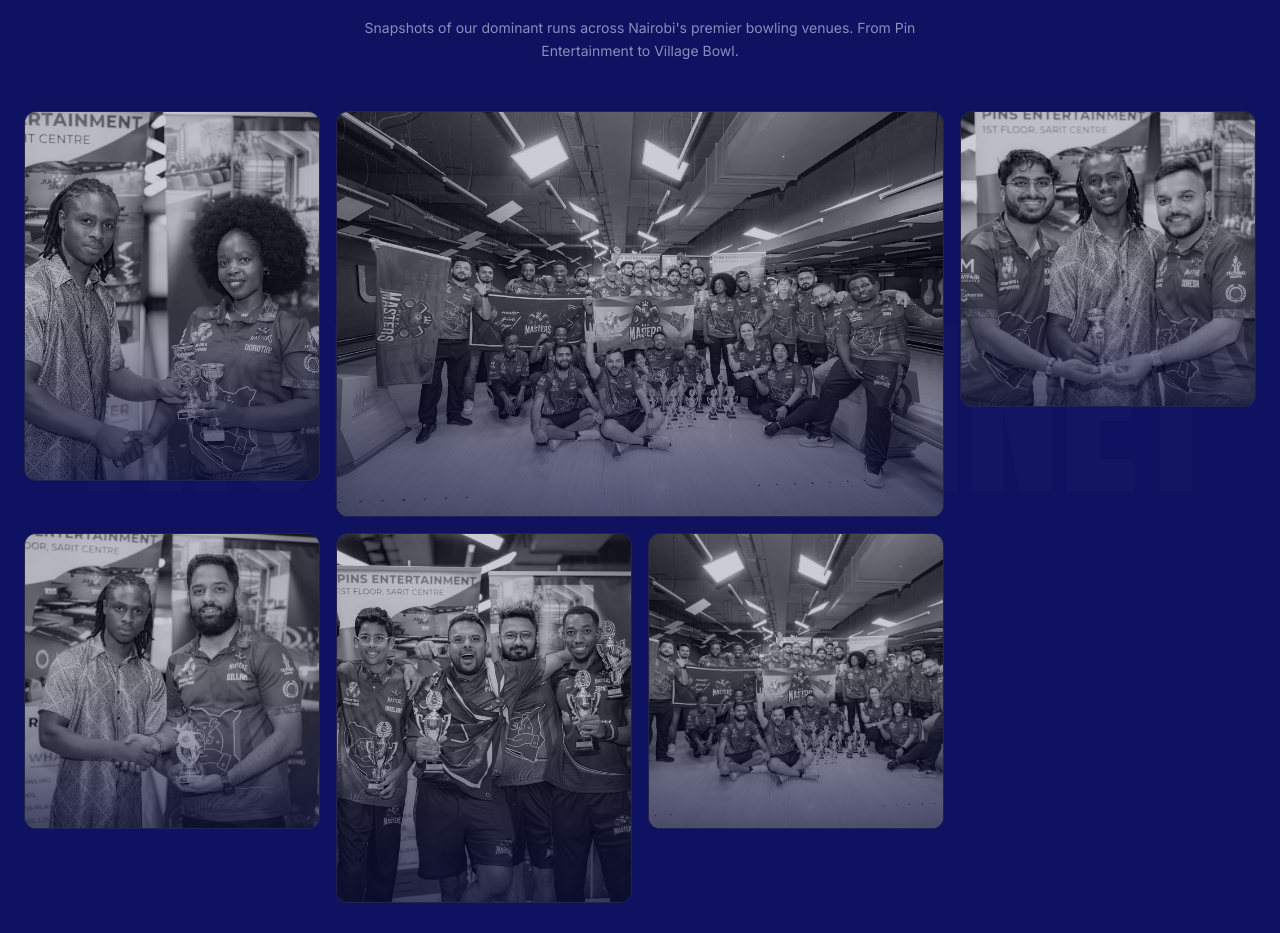
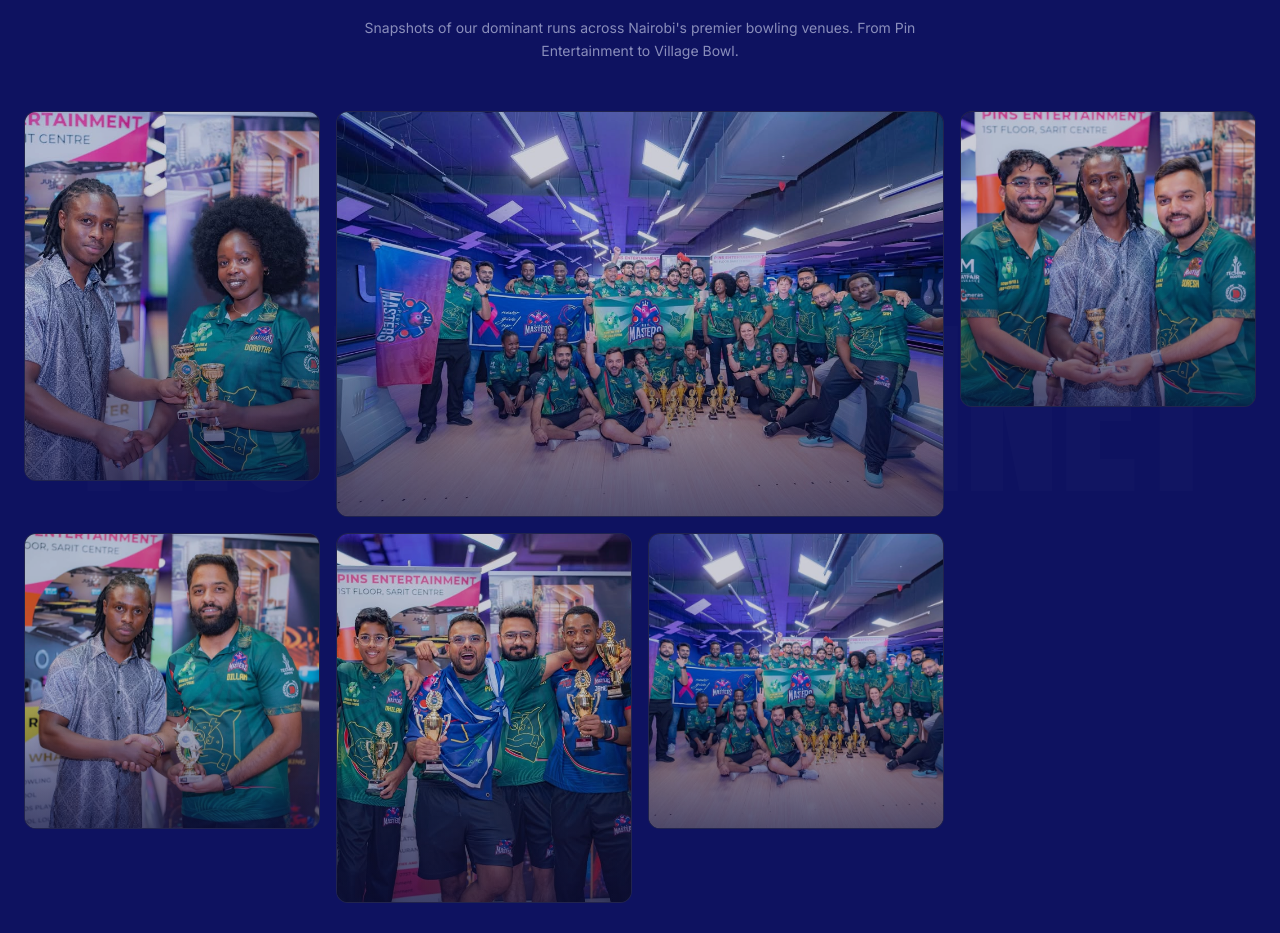
Before and after one commit to TomNgata/playmasters, a Next.js app: page /achievements in a window 1280 px wide. Shown: the part 1459-2392 px from the top of the page. Built offline with nearby package versions, Linux system fonts and the light colour scheme; a web font is replaced by a local one.

Commit message:
style: remove grayscale hover effect from images to display full color by default

```diff
--- a/src/app/about/page.tsx
+++ b/src/app/about/page.tsx
@@ -49,7 +49,7 @@ export default function AboutPage() {
         </div>
 
         <div className="order-1 lg:order-2 relative aspect-[4/3] rounded-2xl overflow-hidden border border-white/5 group shadow-2xl">
-          <img src="/images/achievements/trophy-team-alt-2.jpg" alt="Playmasters Team Success" className="h-full w-full object-cover grayscale group-hover:grayscale-0 transition-all duration-700 group-hover:scale-105" />
+          <img src="/images/achievements/trophy-team-alt-2.jpg" alt="Playmasters Team Success" className="h-full w-full object-cover transition-all duration-700 group-hover:scale-105" />
           <div className="absolute inset-0 bg-gradient-to-tr from-navy-dark via-transparent to-transparent opacity-40" />
           <div className="absolute inset-0 border-2 border-strike/20 -m-3 group-hover:m-0 transition-all duration-500 rounded-2xl pointer-events-none" />
         </div>
--- a/src/app/achievements/page.tsx
+++ b/src/app/achievements/page.tsx
@@ -256,27 +256,27 @@ export default function AchievementsPage() {
 
           <div className="grid grid-cols-2 md:grid-cols-3 lg:grid-cols-4 gap-4">
             <div className="group relative aspect-[4/5] overflow-hidden rounded-xl border border-white/10 bg-navy-dark">
-              <img src="/images/achievements/trophy-dorothy.jpg" alt="Dorothy's Trophies" className="h-full w-full object-cover grayscale opacity-80 group-hover:grayscale-0 group-hover:opacity-100 transition-all duration-700 group-hover:scale-105" />
+              <img src="/images/achievements/trophy-dorothy.jpg" alt="Dorothy's Trophies" className="h-full w-full object-cover opacity-80 group-hover:opacity-100 transition-all duration-700 group-hover:scale-105" />
               <div className="absolute inset-0 bg-gradient-to-t from-navy-dark via-transparent to-transparent opacity-60" />
             </div>
             <div className="md:col-span-2 group relative aspect-[16/9] md:aspect-auto overflow-hidden rounded-xl border border-white/10 bg-navy-dark">
-              <img src="/images/achievements/trophy-team-large.jpg" alt="Team Playmasters Success" className="h-full w-full object-cover grayscale opacity-80 group-hover:grayscale-0 group-hover:opacity-100 transition-all duration-700 group-hover:scale-105" />
+              <img src="/images/achievements/trophy-team-large.jpg" alt="Team Playmasters Success" className="h-full w-full object-cover opacity-80 group-hover:opacity-100 transition-all duration-700 group-hover:scale-105" />
               <div className="absolute inset-0 bg-gradient-to-t from-navy-dark via-transparent to-transparent opacity-60" />
             </div>
             <div className="group relative aspect-square overflow-hidden rounded-xl border border-white/10 bg-navy-dark">
-              <img src="/images/achievements/trophy-suresh.jpg" alt="Suresh Bhudiya Trophy" className="h-full w-full object-cover grayscale opacity-80 group-hover:grayscale-0 group-hover:opacity-100 transition-all duration-700 group-hover:scale-105" />
+              <img src="/images/achievements/trophy-suresh.jpg" alt="Suresh Bhudiya Trophy" className="h-full w-full object-cover opacity-80 group-hover:opacity-100 transition-all duration-700 group-hover:scale-105" />
               <div className="absolute inset-0 bg-gradient-to-t from-navy-dark via-transparent to-transparent opacity-60" />
             </div>
             <div className="group relative aspect-square overflow-hidden rounded-xl border border-white/10 bg-navy-dark">
-              <img src="/images/achievements/trophy-dillan.jpg" alt="Dillan Mandalia Trophy" className="h-full w-full object-cover grayscale opacity-80 group-hover:grayscale-0 group-hover:opacity-100 transition-all duration-700 group-hover:scale-105" />
+              <img src="/images/achievements/trophy-dillan.jpg" alt="Dillan Mandalia Trophy" className="h-full w-full object-cover opacity-80 group-hover:opacity-100 transition-all duration-700 group-hover:scale-105" />
               <div className="absolute inset-0 bg-gradient-to-t from-navy-dark via-transparent to-transparent opacity-60" />
             </div>
             <div className="group relative aspect-[4/5] overflow-hidden rounded-xl border border-white/10 bg-navy-dark">
-              <img src="/images/achievements/trophy-team-celebration.jpg" alt="Team Celebration" className="h-full w-full object-cover grayscale opacity-80 group-hover:grayscale-0 group-hover:opacity-100 transition-all duration-700 group-hover:scale-105" />
+              <img src="/images/achievements/trophy-team-celebration.jpg" alt="Team Celebration" className="h-full w-full object-cover opacity-80 group-hover:opacity-100 transition-all duration-700 group-hover:scale-105" />
               <div className="absolute inset-0 bg-gradient-to-t from-navy-dark via-transparent to-transparent opacity-60" />
             </div>
             <div className="group relative aspect-square overflow-hidden rounded-xl border border-white/10 bg-navy-dark">
-              <img src="/images/achievements/trophy-team-alt.jpg" alt="Team Trophy" className="h-full w-full object-cover grayscale opacity-80 group-hover:grayscale-0 group-hover:opacity-100 transition-all duration-700 group-hover:scale-105" />
+              <img src="/images/achievements/trophy-team-alt.jpg" alt="Team Trophy" className="h-full w-full object-cover opacity-80 group-hover:opacity-100 transition-all duration-700 group-hover:scale-105" />
               <div className="absolute inset-0 bg-gradient-to-t from-navy-dark via-transparent to-transparent opacity-60" />
             </div>
           </div>
--- a/src/app/page.tsx
+++ b/src/app/page.tsx
@@ -58,7 +58,7 @@ export default function Home() {
         </div>
         <div className="bg-navy rounded-2xl border border-white/5 h-[300px] sm:h-[450px] flex items-center justify-center relative overflow-hidden group">
           {/* Real Club Image as background */}
-          <div className="absolute inset-0 flex items-center justify-center opacity-40 grayscale group-hover:grayscale-0 group-hover:opacity-60 transition-all duration-700">
+          <div className="absolute inset-0 flex items-center justify-center opacity-40 group-hover:opacity-60 transition-all duration-700">
             <Image
               src="/images/csr/faraja-group-stand.jpg"
               alt="Playmasters Training"
@@ -120,20 +120,20 @@ export default function Home() {
         <h2 className="font-title text-[clamp(24px,4vw,40px)] text-center text-white mb-12 uppercase">Gallery & Partners</h2>
 
         <div className="grid grid-cols-2 md:grid-cols-4 gap-4 mb-24">
-          <div className="bg-navy aspect-square rounded-lg border border-white/5 flex items-center justify-center grayscale opacity-60 hover:grayscale-0 hover:opacity-100 transition-all overflow-hidden relative">
+          <div className="bg-navy aspect-square rounded-lg border border-white/5 flex items-center justify-center opacity-60 hover:opacity-100 transition-all overflow-hidden relative">
             <Image src="/images/achievements/trophy-team-large.jpg" alt="Bowling Action" fill className="object-cover" />
           </div>
           <div className="bg-navy aspect-square rounded-lg border border-white/5 flex items-center justify-center md:col-span-2 md:row-span-2 relative group overflow-hidden">
-            <Image src="/images/achievements/trophy-team-celebration.jpg" alt="Player Training Visualization" fill className="z-10 grayscale group-hover:grayscale-0 transition-opacity object-cover" />
+            <Image src="/images/achievements/trophy-team-celebration.jpg" alt="Player Training Visualization" fill className="z-10 transition-opacity object-cover" />
             <div className="absolute inset-0 bg-strike/5 group-hover:bg-strike/10 transition-colors" />
           </div>
-          <div className="bg-navy aspect-square rounded-lg border border-white/5 flex items-center justify-center grayscale opacity-60 hover:grayscale-0 hover:opacity-100 transition-all overflow-hidden relative">
+          <div className="bg-navy aspect-square rounded-lg border border-white/5 flex items-center justify-center opacity-60 hover:opacity-100 transition-all overflow-hidden relative">
             <Image src="/images/achievements/trophy-suresh.jpg" alt="Team Spirit" fill className="object-cover" />
           </div>
-          <div className="bg-navy aspect-square rounded-lg border border-white/5 flex items-center justify-center grayscale opacity-60 hover:grayscale-0 hover:opacity-100 transition-all overflow-hidden relative">
+          <div className="bg-navy aspect-square rounded-lg border border-white/5 flex items-center justify-center opacity-60 hover:opacity-100 transition-all overflow-hidden relative">
             <Image src="/images/achievements/trophy-dorothy.jpg" alt="Tournament Highlights" fill className="object-cover" />
           </div>
-          <div className="bg-navy aspect-square rounded-lg border border-white/5 flex items-center justify-center grayscale opacity-60 hover:grayscale-0 hover:opacity-100 transition-all overflow-hidden relative glass-glow">
+          <div className="bg-navy aspect-square rounded-lg border border-white/5 flex items-center justify-center opacity-60 hover:opacity-100 transition-all overflow-hidden relative glass-glow">
             <Image src="/logo-lg.svg" alt="Playmasters Logo" width={80} height={80} className="object-contain" />
           </div>
         </div>
@@ -147,7 +147,7 @@ export default function Home() {
         <div className="max-w-7xl mx-auto px-6 flex flex-col md:flex-row justify-between items-center gap-12">
           <div className="flex flex-col sm:flex-row items-center gap-8">
             <div className="relative w-24 h-24">
-              <img src="/logo-lg.svg" alt="Playmasters Branding" className="w-full h-full object-contain grayscale brightness-200 opacity-60" />
+              <img src="/logo-lg.svg" alt="Playmasters Branding" className="w-full h-full object-contain brightness-200 opacity-60" />
             </div>
             <div className="flex flex-col gap-2 text-center sm:text-left">
               <div className="font-wordmark text-4xl tracking-tight text-white uppercase flex flex-col leading-none">
```
